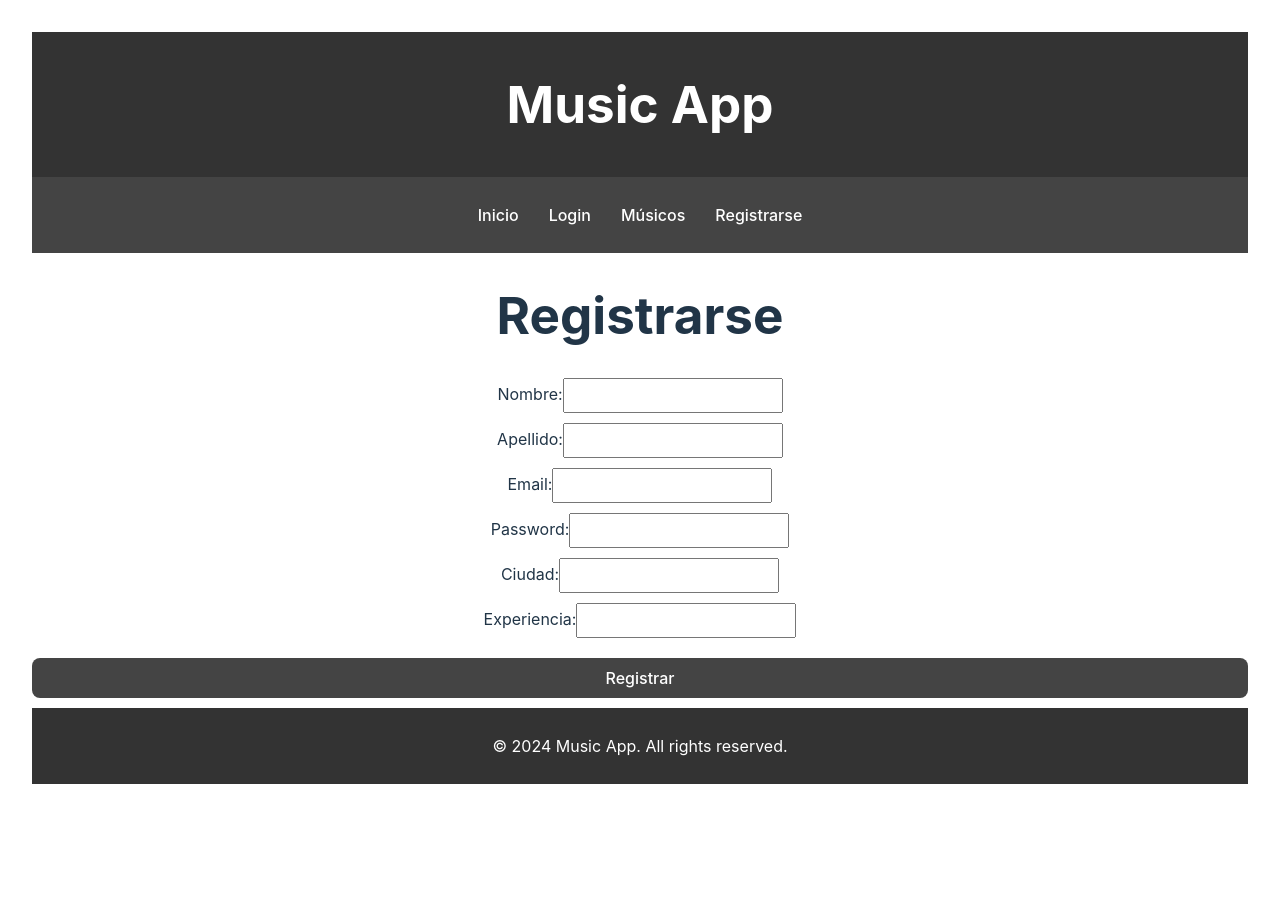
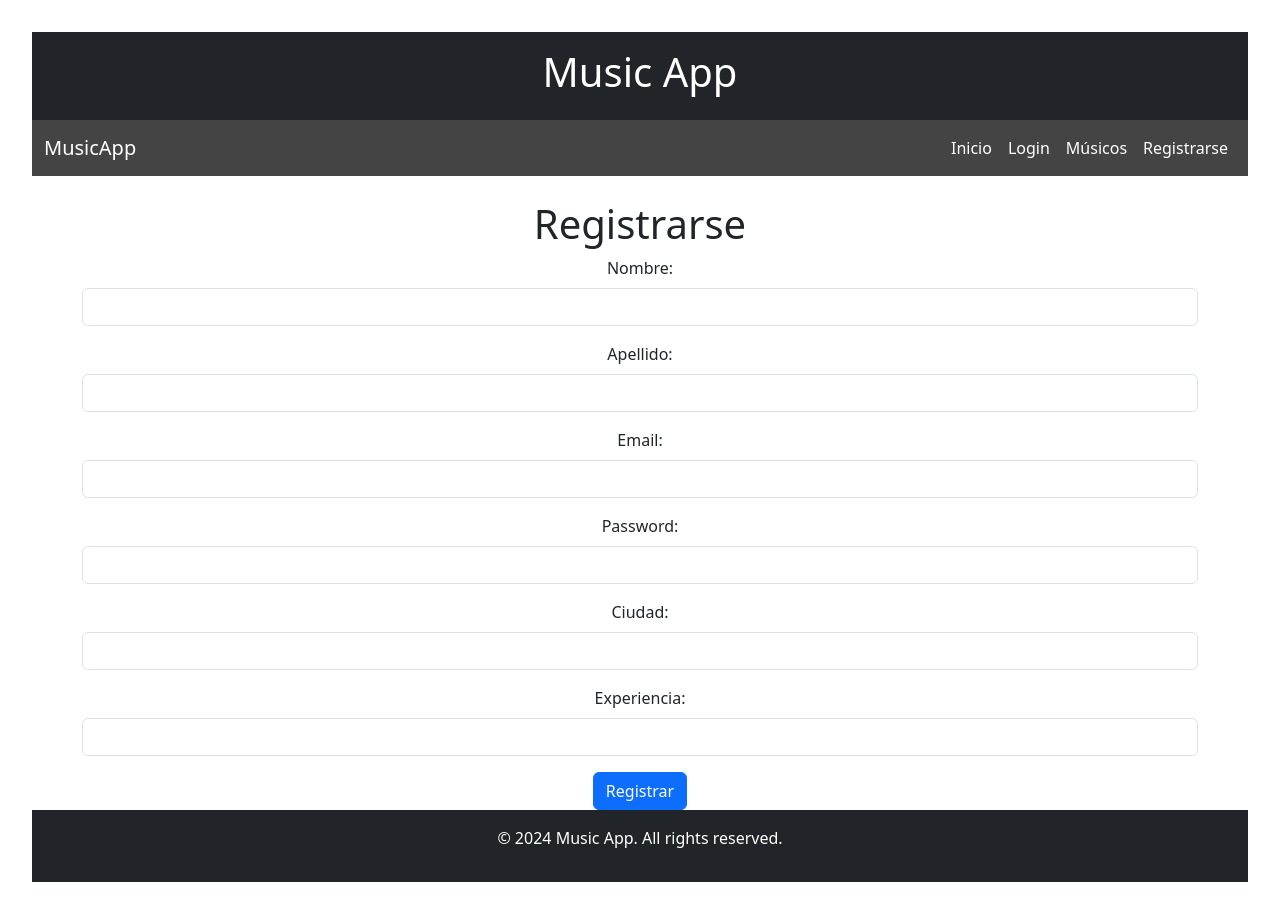
Before and after one commit to fernandofittipaldi/MusicAppVUE, a Vue app: page /register in a window 1280 px wide. Before the commit the page ends 816 px from the top, so only its background shows below. Built offline with nearby package versions, Linux system fonts and the light colour scheme.

Commit message:
add bootstrap

```diff
--- a/package.json
+++ b/package.json
@@ -10,6 +10,7 @@
   },
   "dependencies": {
     "axios": "^1.7.2",
+    "bootstrap": "^5.3.3",
     "vue": "^3.4.21",
     "vue-router": "^4.3.2"
   },
--- a/src/components/Footer.vue
+++ b/src/components/Footer.vue
@@ -1,6 +1,8 @@
 <template>
-  <footer>
-    <p>&copy; 2024 Music App. All rights reserved.</p>
+  <footer class="bg-dark text-white py-3">
+    <div class="container text-center">
+      <p>&copy; 2024 Music App. All rights reserved.</p>
+    </div>
   </footer>
 </template>
 
@@ -9,7 +11,7 @@
 </script>
 
 <style scoped>
-footer {
+/*footer {
   background-color: #333;
   color: white;
   padding: 10px 0;
@@ -17,5 +19,5 @@ footer {
   position: center;
   bottom: 0;
   width: 100%;
-}
+}*/
 </style>
--- a/src/components/Header.vue
+++ b/src/components/Header.vue
@@ -1,18 +1,20 @@
 <template>
-  <header>
-    <h1>Music App</h1>
+  <header class="bg-dark text-white py-3">
+    <div class="container">
+      <h1 class="text-center">Music App</h1>
+    </div>
   </header>
 </template>
 
-<script>
+<script setup>
 
 </script>
 
 <style scoped>
-header {
+/*header {
   background-color: #333;
   color: white;
   padding: 10px 0;
   text-align: center;
-}
+}*/
 </style>
--- a/src/components/Navbar.vue
+++ b/src/components/Navbar.vue
@@ -1,11 +1,27 @@
 <template>
-  <nav>
-    <ul>
-      <li><router-link to="/">Inicio</router-link></li>
-      <li><router-link to="/login">Login</router-link></li>
-      <li><router-link to="/musicians">Músicos</router-link></li>
-      <li><router-link to="/register">Registrarse</router-link></li>
-    </ul>
+  <nav class="navbar navbar-expand-lg navbar-dark bg-dark">
+    <div class="container-fluid">
+      <a class="navbar-brand" href="/">MusicApp</a>
+      <button class="navbar-toggler" type="button" data-bs-toggle="collapse" data-bs-target="#navbarNav" aria-controls="navbarNav" aria-expanded="false" aria-label="Toggle navigation">
+        <span class="navbar-toggler-icon"></span>
+      </button>
+      <div class="collapse navbar-collapse" id="navbarNav">
+        <ul class="navbar-nav ms-auto">
+          <li class="nav-item">
+            <router-link class="nav-link" to="/">Inicio</router-link>
+          </li>
+          <li class="nav-item">
+            <router-link class="nav-link" to="/login">Login</router-link>
+          </li>
+          <li class="nav-item">
+            <router-link class="nav-link" to="/musicians">Músicos</router-link>
+          </li>
+          <li class="nav-item">
+            <router-link class="nav-link" to="/register">Registrarse</router-link>
+          </li>
+        </ul>
+      </div>
+    </div>
   </nav>
 </template>
 
@@ -14,29 +30,15 @@
 </script>
 
 <style scoped>
-nav {
-  background-color: #444;
-  color: white;
-  padding: 10px 0;
+.navbar {
+  background-color: #444 !important;
 }
 
-nav ul {
-  list-style: none;
-  padding: 0;
-  display: flex;
-  justify-content: center;
+.navbar-nav .nav-link {
+  color: white !important;
 }
 
-nav li {
-  margin: 0 15px;
-}
-
-nav a {
-  color: white;
-  text-decoration: none;
-}
-
-nav a:hover {
-  text-decoration: underline;
+.navbar-nav .nav-link:hover {
+  color: gray !important;
 }
 </style>
--- a/src/main.js
+++ b/src/main.js
@@ -2,6 +2,8 @@ import { createApp } from 'vue'
 import './style.css'
 import App from './App.vue'
 import router from './router'
+import 'bootstrap/dist/css/bootstrap.min.css';
+import 'bootstrap';
 
 createApp(App)
   .use(router)
--- a/src/views/Dashboard.vue
+++ b/src/views/Dashboard.vue
@@ -1,24 +1,33 @@
 <template>
-  <div>
+  <div class="container mt-4">
     <h1>Mis Datos</h1>
 
     <div v-if="user">
-      <p>Nombre: {{ user.name }}</p>
-      <p>Apellido: {{ user.lastName }}</p>
-      <p>User: {{ user.email }}</p>
+      <p><strong>Nombre:</strong> {{ user.name }}</p>
+      <p><strong>Apellido:</strong> {{ user.lastName }}</p>
+      <p><strong>User:</strong> {{ user.email }}</p>
 
-      <router-link :to="'/edit-profile/' + user.id">Editar Perfil</router-link>
-      <button class="delete-button" @click="showDeleteModal">Eliminar Cuenta</button>
-
-      <button @click="logout">Cerrar sesión</button>
+      <router-link :to="'/edit-profile/' + user.id" class="btn btn-secondary mb-3">Editar Perfil</router-link>
+      <button class="btn btn-danger mb-3" @click="showDeleteModal">Eliminar Cuenta</button>
+      <button class="btn btn-warning mb-3" @click="logout">Cerrar sesión</button>
     </div>
   </div>
 
-  <div v-if="isDeleteModalVisible" class="modal-overlay">
-    <div class="modal">
-      <p>¿Está seguro de que desea eliminar su cuenta?</p>
-      <button @click="deleteProfile" class="confirm-button">Sí</button>
-      <button @click="hideDeleteModal" class="cancel-button">No</button>
+  <div v-if="isDeleteModalVisible" class="modal fade show" tabindex="-1" role="dialog" style="display: block;" aria-modal="true">
+    <div class="modal-dialog modal-dialog-centered" role="document">
+      <div class="modal-content">
+        <div class="modal-header">
+          <h5 class="modal-title">Confirmación</h5>
+          <button type="button" class="btn-close" aria-label="Close" @click="hideDeleteModal"></button>
+        </div>
+        <div class="modal-body">
+          <p>¿Está seguro de que desea eliminar su cuenta?</p>
+        </div>
+        <div class="modal-footer">
+          <button type="button" class="btn btn-danger" @click="deleteProfile">Sí</button>
+          <button type="button" class="btn btn-secondary" @click="hideDeleteModal">No</button>
+        </div>
+      </div>
     </div>
   </div>
 
@@ -27,7 +36,6 @@
 <script setup>
 import { ref, onMounted } from 'vue';
 import { useRouter } from 'vue-router';
-//import axios from 'axios';
 import api from '../../utils/api.js';
 import EditProfile from './EditProfile.vue';
 
@@ -56,7 +64,7 @@ const fetchUserData = async () => {
     //   },
     // });
 
-    console.log(user.value);
+  // console.log(user.value);
   // } catch (error) {
   //   console.error('Error fetching user data:', error);
   // }
@@ -101,63 +109,17 @@ onMounted(() => {
 
 <style scoped>
 
-.delete-button {
-  background-color: red;
-  color: white;
-  padding: 10px 20px;
-  border: none;
-  border-radius: 5px;
-  cursor: pointer;
+.modal {
+  display: block;
+  background-color: rgba(0, 0, 0, 0.5);
 }
 
-.delete-button:hover {
-  background-color: darkred;
-}
-
-.modal-overlay {
-  position: fixed;
-  top: 0;
-  left: 0;
-  width: 100%;
-  height: 100%;
-  background-color: rgba(0, 0, 0, 0.5);
-  display: flex;
+.modal-dialog {
+  margin: 0;
+  display: inline-flex;
+  align-items: center;
   justify-content: center;
-  align-items: center;
-}
-
-.modal {
-  background-color: white;
-  padding: 20px;
-  border-radius: 5px;
-  text-align: center;
-}
-
-.confirm-button {
-  background-color: red;
-  color: white;
-  padding: 10px 20px;
-  border: none;
-  border-radius: 5px;
-  cursor: pointer;
-  margin-right: 10px;
-}
-
-.confirm-button:hover {
-  background-color: darkred;
-}
-
-.cancel-button {
-  background-color: gray;
-  color: white;
-  padding: 10px 20px;
-  border: none;
-  border-radius: 5px;
-  cursor: pointer;
-}
-
-.cancel-button:hover {
-  background-color: darkgray;
+  min-height: 100vh;
 }
 
 </style>
--- a/src/views/EditProfile.vue
+++ b/src/views/EditProfile.vue
@@ -1,20 +1,20 @@
 <template>
-  <div class="edit-profile-container">
+  <div class="container mt-4">
     <h1>Editar Perfil</h1>
     <form @submit.prevent="updateProfile">
-      <div>
-        <label for="name">Nombre:</label>
-        <input v-model="form.name" id="name" type="text" />
+      <div class="mb-3">
+        <label for="name" class="form-label">Nombre:</label>
+        <input v-model="form.name" id="name" type="text" class="form-control" required />
       </div>
-      <div>
-        <label for="lastName">Apellido:</label>
-        <input v-model="form.lastName" id="lastName" type="text" />
+      <div class="mb-3">
+        <label for="lastName" class="form-label">Apellido:</label>
+        <input v-model="form.lastName" id="lastName" type="text" class="form-control" required />
       </div>
-      <div>
-        <label for="email">Email:</label>
-        <input v-model="form.email" id="email" type="email" />
+      <div class="mb-3">
+        <label for="email" class="form-label">Email:</label>
+        <input v-model="form.email" id="email" type="email" class="form-control" required />
       </div>
-      <button type="submit">Actualizar</button>
+      <button type="submit" class="btn btn-primary">Actualizar</button>
     </form>
   </div>
 </template>
@@ -36,9 +36,9 @@ const route = useRoute();
 const updateProfile = async () => {
   try {
     const token = localStorage.getItem('token');
-    console.log(token);
+    //console.log(token);
     const userId = route.params.id;
-    console.log(userId);
+    //console.log(userId);
     await axios.put(`http://localhost:8080/musicians/${userId}`, form.value, {
       headers: {
         Authorization: `Bearer ${token}`,
--- a/src/views/Home.vue
+++ b/src/views/Home.vue
@@ -1,12 +1,30 @@
 <template>
-  <div>
+  <div class="container page-container">
+    <h1 class="text-center my-4">MusicApp</h1>
+    <h2 class="text-center mb-4">La app del músico</h2>
 
-    <h1>MusicApp</h1>
-    <h2>La app del músico</h2>
-
-
+    <div id="musicianCarousel" class="carousel slide" data-bs-ride="carousel">
+      <div class="carousel-inner">
+        <div class="carousel-item active">
+          <img src="https://upload.wikimedia.org/wikipedia/commons/9/97/Thelonious_Monk%2C_Minton%27s_Playhouse%2C_New_York%2C_N.Y.%2C_ca._Sept._1947_%28William_P._Gottlieb_06191%29.jpg" class="d-block w-100" alt="Monk">
+        </div>
+        <div class="carousel-item">
+          <img src="https://www.udiscovermusic.com/wp-content/uploads/2021/01/Wes-Montgomery-GettyImages-84884494.jpg" class="d-block w-100" alt="Wes">
+        </div>
+        <div class="carousel-item">
+          <img src="https://cdn.britannica.com/27/125427-004-C7135DF7/Louis-Armstrong-1953.jpg?s=1500x700&q=85" class="d-block w-100" alt="Louis">
+        </div>
+      </div>
+      <button class="carousel-control-prev" type="button" data-bs-target="#musicianCarousel" data-bs-slide="prev">
+        <span class="carousel-control-prev-icon" aria-hidden="true"></span>
+        <span class="visually-hidden">Previous</span>
+      </button>
+      <button class="carousel-control-next" type="button" data-bs-target="#musicianCarousel" data-bs-slide="next">
+        <span class="carousel-control-next-icon" aria-hidden="true"></span>
+        <span class="visually-hidden">Next</span>
+      </button>
+    </div>
   </div>
-
 </template>
 
 <script setup>
@@ -14,6 +32,30 @@
 </script>
 
 <style scoped>
+.page-container {
+  min-height: 100vh;
+  display: flex;
+  flex-direction: column;
+  /*justify-content: center;*/
+  align-items: center;
+}
 
+.carousel-item img {
+  height: 400px;
+  object-fit: cover;
+}
+
+.text-center {
+  text-align: center;
+}
+
+.my-4 {
+  margin-top: 1.5rem;
+  margin-bottom: 1.5rem;
+}
+
+.mb-4 {
+  margin-bottom: 1.5rem;
+}
 
 </style>
--- a/src/views/Login.vue
+++ b/src/views/Login.vue
@@ -34,7 +34,7 @@ const handleLogin = async () => {
     });
     if (response.data.success) {
       const token = response.data.token;
-      console.log(token);
+      //console.log(token);
       localStorage.setItem('token', token);
       router.push('/dashboard');
     } else {
--- a/src/views/Musicians.vue
+++ b/src/views/Musicians.vue
@@ -1,20 +1,37 @@
 <template>
-  <div>
+  <div class="container mt-4">
     <h1>Músicos</h1>
-    <button v-on:click="searchMusicians">Buscar Músicos</button>
-    <ul>
-      <li v-for="musician in musicians" :key="musician.name">
-        <p>Nombre: {{ musician.name }}</p>
-        <p>Apellido: {{ musician.lastName }}</p>
-        <p>Email: {{ musician.email }}</p>
-      </li>
-    </ul>
+    <button @click="searchMusicians" class="btn btn-primary mb-3">Buscar Músicos</button>
+    <div v-if="musicians.length > 0">
+      <table class="table table-striped">
+        <thead>
+          <tr>
+            <th scope="col">Nombre</th>
+            <th scope="col">Apellido</th>
+            <th scope="col">Ciudad</th>
+            <th scope="col">Experiencia</th>
+            <th scope="col">Email</th>
+          </tr>
+        </thead>
+        <tbody>
+          <tr v-for="musician in musicians" :key="musician.name">
+            <td>{{ musician.name }}</td>
+            <td>{{ musician.lastName }}</td>
+            <td>{{ musician.city }}</td>
+            <td>{{ musician.experience }}</td>
+            <td>{{ musician.email }}</td>
+          </tr>
+        </tbody>
+      </table>
+    </div>
+    <div v-else>
+      <p>No se encontraron músicos.</p>
+    </div>
   </div>
 </template>
 
 <script setup>
 import { onMounted, ref } from 'vue';
-//import axios from 'axios';
 import api from '../../utils/api.js';
 
 
@@ -24,7 +41,7 @@ const searchMusicians = async () => {
   try {
     const response = await api.get('/musicians');
     musicians.value = response.data.message;
-    console.log(musicians.value);
+    //console.log(musicians.value);
   } catch (error) {
     console.error('Error buscando músicos:', error);
   }
@@ -35,25 +52,6 @@ const searchMusicians = async () => {
 </script>
 
 <style scoped>
-button {
-  margin: 20px 0;
-  padding: 10px 20px;
-  background-color: #444;
-  color: white;
-  border: none;
-  cursor: pointer;
-}
 
-button:hover {
-  background-color: #555;
-}
-
-li {
-  margin-bottom: 10px;
-}
-
-p {
-  margin: 0;
-}
 
 </style>
--- a/src/views/Register.vue
+++ b/src/views/Register.vue
@@ -1,36 +1,40 @@
 <template>
-  <div>
+  <div class="container mt-4">
     <h1>Registrarse</h1>
-    <form @submit.prevent="registerMusician">
-      <div>
-        <label for="name">Nombre:</label>
-        <input id="name" v-model="musician.name" type="text" required />
+    <form @submit.prevent="registerMusician" class="needs-validation" novalidate>
+      <div class="mb-3">
+        <label for="name" class="form-label">Nombre:</label>
+        <input id="name" v-model="musician.name" type="text" class="form-control" required />
+        <div class="invalid-feedback">Por favor, ingrese su nombre.</div>
       </div>
-      <div>
-        <label for="lastName">Apellido:</label>
-        <input id="lastName" v-model="musician.lastName" type="text" required />
+      <div class="mb-3">
+        <label for="lastName" class="form-label">Apellido:</label>
+        <input id="lastName" v-model="musician.lastName" type="text" class="form-control" required />
+        <div class="invalid-feedback">Por favor, ingrese su apellido.</div>
       </div>
-      <div>
-        <label for="email">Email:</label>
-        <input id="email" v-model="musician.email" type="email" required />
+      <div class="mb-3">
+        <label for="email" class="form-label">Email:</label>
+        <input id="email" v-model="musician.email" type="email" class="form-control" required />
+        <div class="invalid-feedback">Por favor, ingrese un email válido.</div>
       </div>
-      <div>
-        <label for="password">Password:</label>
-        <input id="password" v-model="musician.password" type="password" required />
+      <div class="mb-3">
+        <label for="password" class="form-label">Password:</label>
+        <input id="password" v-model="musician.password" type="password" class="form-control" required />
+        <div class="invalid-feedback">Por favor, ingrese una contraseña.</div>
       </div>
-      <div>
-        <label for="city">Ciudad:</label>
-        <input id="city" v-model="musician.city" type="city" required />
+      <div class="mb-3">
+        <label for="city" class="form-label">Ciudad:</label>
+        <input id="city" v-model="musician.city" type="text" class="form-control" required />
+        <div class="invalid-feedback">Por favor, ingrese su ciudad.</div>
       </div>
-      <div>
-        <label for="experience">Experiencia:</label>
-        <input id="experience" v-model="musician.experience" type="number" required />
+      <div class="mb-3">
+        <label for="experience" class="form-label">Experiencia:</label>
+        <input id="experience" v-model="musician.experience" type="number" class="form-control" required />
+        <div class="invalid-feedback">Por favor, ingrese su experiencia.</div>
       </div>
-      <button type="submit">Registrar</button>
+      <button type="submit" class="btn btn-primary">Registrar</button>
     </form>
-
   </div>
-
 </template>
 
 <script setup>
@@ -67,36 +71,4 @@ const registerMusician = async () => {
 
 <style scoped>
 
-form {
-  display: flex;
-  flex-direction: column;
-}
-
-div {
-  margin-bottom: 10px;
-}
-
-label {
-  margin-bottom: 5px;
-}
-
-input, select {
-  padding: 8px;
-  width: 200px;
-}
-
-button {
-  margin-top: 10px;
-  padding: 10px 20px;
-  background-color: #444;
-  color: white;
-  border: none;
-  cursor: pointer;
-}
-
-button:hover {
-  background-color: #555;
-}
-
-
 </style>
```
Also changed, not shown: src/router.js (+0 -9 lines), 1 other file (tests, documents, lock files or other folders).
